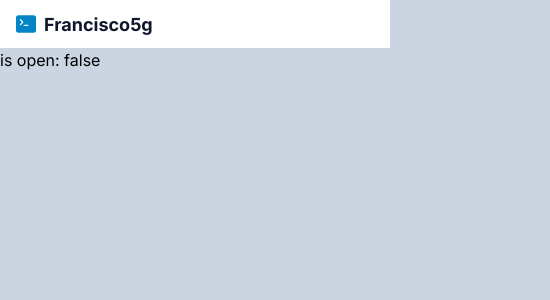
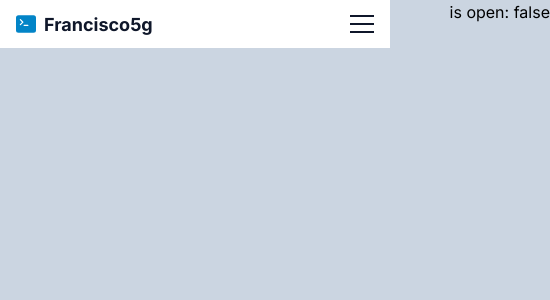
Before and after one commit to Francisco5g/my-personal-site, a Next.js app: page / in a window 390 px wide. Shown: the top 300 px of the page, 550 px wide, since content can reach past the window. Built offline with nearby package versions, Linux system fonts and the light colour scheme.

Commit message:
Add mobile nav menu

```diff
--- a/package.json
+++ b/package.json
@@ -9,6 +9,7 @@
     "lint": "next lint"
   },
   "dependencies": {
+    "classnames": "^2.3.1",
     "next": "12.1.0",
     "next-themes": "^0.1.1",
     "react": "17.0.2",
--- a/src/components/Header/index.tsx
+++ b/src/components/Header/index.tsx
@@ -7,7 +7,7 @@ import { useMobileNavMenu } from "../../context/MobileNavMenu";
 
 export default function Header() {
   const { setTheme, theme } = useTheme();
-  const { onOpen } = useMobileNavMenu();
+  const { onOpen, onToggle } = useMobileNavMenu();
 
   function handleToggleTheme() {
     setTheme(theme === "dark" ? "light" : "dark");
@@ -25,7 +25,7 @@ export default function Header() {
         <h3 className="text-slate-900 dark:text-white"> Francisco5g </h3>
       </div>
 
-      <HamburgerIcon onOpen={onOpen} />
+      <HamburgerIcon onOpen={onOpen} onToggle={onToggle} />
 
       <div className="hidden md:flex md:items-center">
         <div className="text-slate-900 dark:text-gray-300 hover:text-primary dark:hover:text-primary">
--- a/src/components/Icons/HamburgerIcon.tsx
+++ b/src/components/Icons/HamburgerIcon.tsx
@@ -1,14 +1,15 @@
 interface Props {
   onOpen?: () => void;
   onClose?: () => void;
+  onToggle?: () => void;
 }
 
-export default function HamburgerIcon({ onOpen, onClose }: Props) {
+export default function HamburgerIcon({ onOpen, onClose, onToggle }: Props) {
   return (
-    <div className="first:mt-0 md:hidden">
-      <div className="h-[2px] w-6 dark:bg-white my-[6px]"></div>
-      <div className="h-[2px] w-6 dark:bg-white my-[6px]"></div>
-      <div className="h-[2px] w-6 dark:bg-white my-[6px]"></div>
+    <div className="first:mt-0 md:hidden" onClick={onToggle}>
+      <div className="h-[2px] bg-slate-900 w-6 dark:bg-white my-[6px]"></div>
+      <div className="h-[2px] bg-slate-900 w-6 dark:bg-white my-[6px]"></div>
+      <div className="h-[2px] bg-slate-900 w-6 dark:bg-white my-[6px]"></div>
     </div>
   );
 }
--- a/src/components/MobileNavMenu/index.tsx
+++ b/src/components/MobileNavMenu/index.tsx
@@ -1,10 +1,11 @@
 import { useMobileNavMenu } from "../../context/MobileNavMenu";
+import classnames from "classnames";
 
 export default function MobileNavMenu() {
   const { isOpen } = useMobileNavMenu();
 
   return (
-    <div>
+    <div className={classnames("absolute top-0 right-0", { "translate-x-40": !isOpen })}>
       <div> is open: {String(isOpen)} </div>
     </div>
   );
--- a/src/styles/globals.css
+++ b/src/styles/globals.css
@@ -9,7 +9,7 @@ body {
   font-family: Inter, -apple-system, BlinkMacSystemFont, Segoe UI, Roboto, Oxygen, Ubuntu, Cantarell, Fira Sans, Droid Sans, Helvetica Neue,
     sans-serif;
 
-  @apply w-screen h-screen dark:bg-slate-800 bg-slate-300;
+  @apply w-screen h-screen dark:bg-slate-800 bg-slate-300 overflow-hidden;
 }
 
 a {
```
Also changed, not shown: 1 other file (tests, documents, lock files or other folders).
